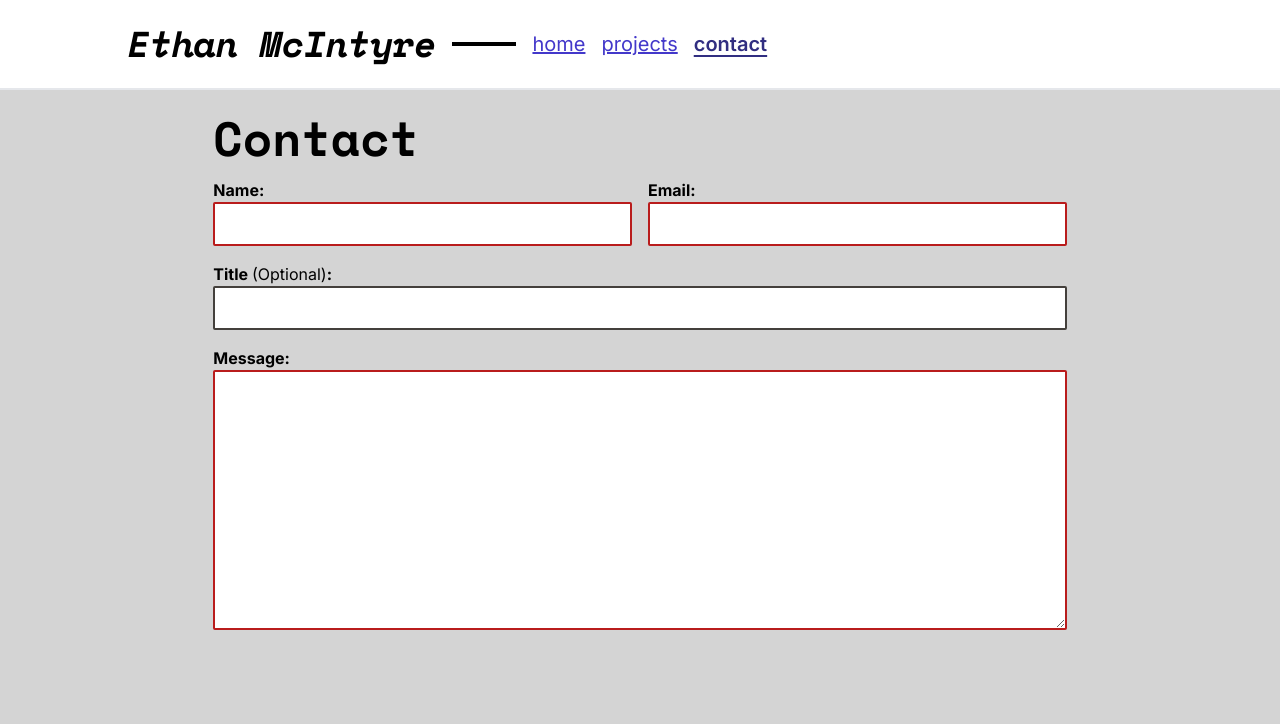
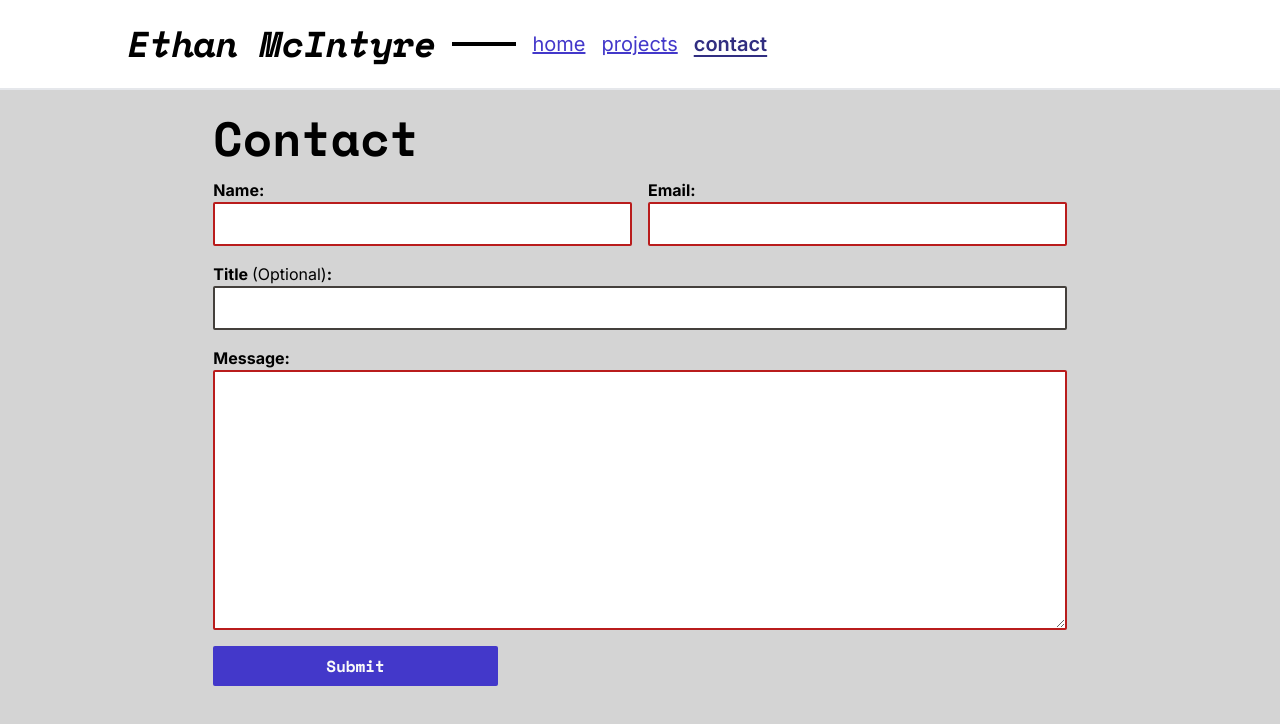
Before and after one commit to ethanmci/portfolio-v2, a SvelteKit app: page /contact in a window 1280 px wide. Shown: the top 724 px of the page. Built offline with nearby package versions, Linux system fonts and the light colour scheme; some icons are missing.

Commit message:
getting there on the forms

```diff
--- a/src/routes/contact/+page.server.ts
+++ b/src/routes/contact/+page.server.ts
@@ -0,0 +1 @@
+// TODO: implemement proper actions for form submission
--- a/src/routes/contact/+page.svelte
+++ b/src/routes/contact/+page.svelte
@@ -64,5 +64,10 @@
 			class={`${messageError ? 'border-red-700' : 'border-stone-700'} border-2 p-2 mb-4 rounded-sm bg-white transition-all`}
 			bind:value={message}
 		/>
+		<input
+			class="flex font-deco font-bold p-2 w-1/3 text-stone-50 bg-indigo-700 hover:bg-indigo-900 hover:shadow-sm rounded-sm transition-all ease-in-out"
+			value="Submit"
+			type="submit"
+		/>
 	</form>
 </div>
```
